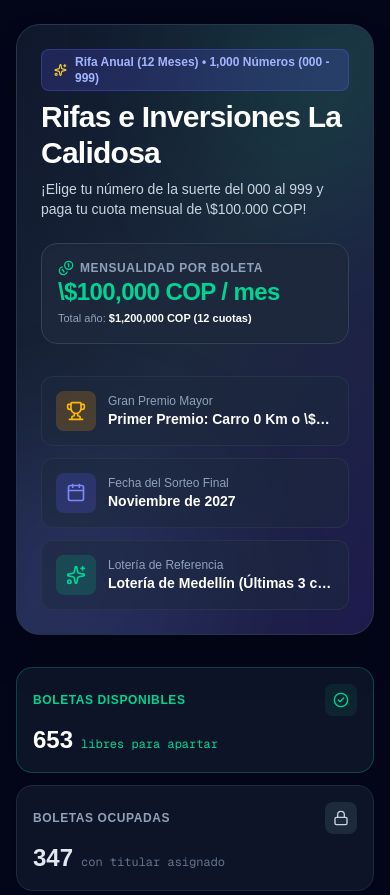
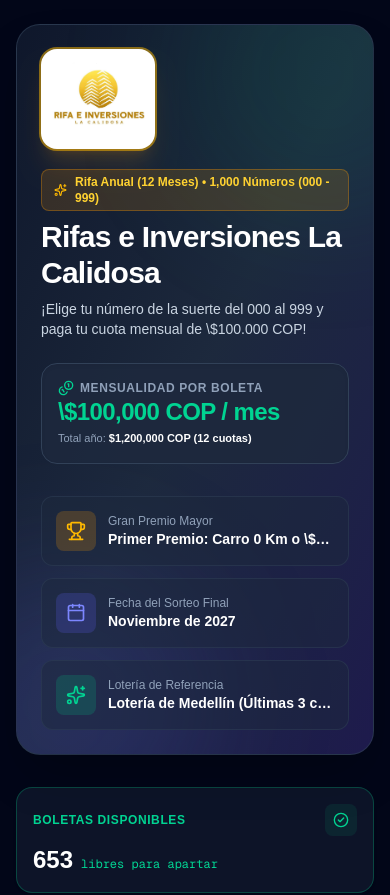
Before and after one commit to XhiroGame/rifa-app, a Next.js app: page / in a window 390 px wide. Shown: the top 895 px of the page. Built offline with nearby package versions, Linux system fonts and the light colour scheme.

Commit message:
feat: integrate official Rifa e Inversiones La Calidosa logo across header, modals, admin, footer, and favicon

```diff
--- a/src/app/admin/page.tsx
+++ b/src/app/admin/page.tsx
@@ -273,8 +273,12 @@ export default function AdminPage() {
       <main className="min-h-screen bg-slate-950 text-slate-100 flex items-center justify-center p-4">
         <div className="w-full max-w-md rounded-3xl bg-slate-900 border border-slate-800 p-8 shadow-2xl">
           <div className="text-center mb-6">
-            <div className="mx-auto flex h-14 w-14 items-center justify-center rounded-2xl bg-indigo-500/20 text-indigo-400 border border-indigo-500/30 mb-3">
-              <Lock className="h-7 w-7" />
+            <div className="mx-auto inline-flex items-center justify-center rounded-2xl bg-white p-3 shadow-xl shadow-amber-500/15 ring-2 ring-amber-400/50 mb-3">
+              <img
+                src="/logo-calidosa.png"
+                alt="Rifa e Inversiones La Calidosa"
+                className="h-20 w-auto object-contain"
+              />
             </div>
             <h1 className="text-2xl font-black text-white">Administración de la Rifa</h1>
             <p className="text-xs text-slate-400 mt-1">
@@ -383,8 +387,12 @@ export default function AdminPage() {
       <header className="border-b border-slate-800/80 bg-slate-900/90 backdrop-blur-md sticky top-0 z-30 px-4 sm:px-6 py-3.5">
         <div className="max-w-7xl mx-auto flex flex-wrap items-center justify-between gap-4">
           <div className="flex items-center gap-3">
-            <div className="flex h-9 w-9 items-center justify-center rounded-xl bg-indigo-500/20 text-indigo-400 border border-indigo-500/30">
-              <ShieldCheck className="h-5 w-5" />
+            <div className="flex h-10 w-10 items-center justify-center rounded-xl bg-white p-1 shadow-md ring-1 ring-amber-400/50 shrink-0">
+              <img
+                src="/icon-calidosa.png"
+                alt="La Calidosa"
+                className="h-full w-full object-contain"
+              />
             </div>
             <div>
               <h1 className="text-base font-bold text-white flex items-center gap-2">
--- a/src/app/layout.tsx
+++ b/src/app/layout.tsx
@@ -15,12 +15,22 @@ const geistMono = Geist_Mono({
 export const metadata: Metadata = {
   title: "Rifas e Inversiones La Calidosa | Rifa Anual 000-999",
   description: "Plataforma oficial de Rifas e Inversiones La Calidosa. Elige tu número del 000 al 999, abona tu cuota mensual y gestiona tu boleta con clave única hexadecimal.",
+  icons: {
+    icon: "/icon-calidosa.png",
+    shortcut: "/icon-calidosa.png",
+    apple: "/logo-calidosa.png",
+  },
+  openGraph: {
+    title: "Rifas e Inversiones La Calidosa | Plan de Premios 2027",
+    description: "Elige tu número de la suerte del 000 al 999 y abona tu cuota mensual de $100.000 COP.",
+    images: ["/logo-calidosa.png"],
+  },
 };
 
 export default function RootLayout({ children }: LayoutProps<"/">) {
   return (
     <html
-      lang="en"
+      lang="es"
       className={`${geistSans.variable} ${geistMono.variable} h-full antialiased`}
     >
       <body className="min-h-full flex flex-col">{children}</body>
--- a/src/app/page.tsx
+++ b/src/app/page.tsx
@@ -244,7 +244,14 @@ export default function Home() {
 
       {/* Footer */}
       <footer className="mt-16 border-t border-slate-800/80 py-8 text-center text-xs text-slate-500">
-        <p className="font-semibold text-slate-400">Rifas e Inversiones La Calidosa</p>
+        <div className="mx-auto mb-3 inline-flex items-center justify-center rounded-xl bg-white p-1.5 shadow-md ring-1 ring-amber-400/40">
+          <img
+            src="/logo-calidosa.png"
+            alt="Rifa e Inversiones La Calidosa"
+            className="h-11 w-auto object-contain"
+          />
+        </div>
+        <p className="font-semibold text-slate-300">Rifas e Inversiones La Calidosa</p>
         <p className="mt-1 text-slate-600">
           Plan 12 Meses (000 al 999) • Cuotas de $100.000 COP • Noviembre 2026 - Noviembre 2027
         </p>
--- a/src/components/CheckoutModal.tsx
+++ b/src/components/CheckoutModal.tsx
@@ -459,6 +459,16 @@ export const CheckoutModal: React.FC<CheckoutModalProps> = ({
           /* View 2: Formulario de Pago y Apartado */
           <div>
             <div className="mb-5">
+              <div className="flex items-center gap-2 mb-2">
+                <img
+                  src="/icon-calidosa.png"
+                  alt="La Calidosa"
+                  className="h-6 w-6 rounded-full bg-white p-0.5 ring-1 ring-amber-400/50 object-contain"
+                />
+                <span className="text-[11px] font-bold uppercase tracking-wider text-amber-300/90">
+                  Rifa e Inversiones La Calidosa
+                </span>
+              </div>
               <div className="flex flex-wrap items-center gap-2 mb-2">
                 <span className="font-mono text-2xl font-black text-white">
                   {isMultiPay ? `${activeTickets.length} Boletas Seleccionadas` : `Boleta #${ticket.numero}`}
--- a/src/components/Header.tsx
+++ b/src/components/Header.tsx
@@ -18,11 +18,21 @@ export const Header: React.FC<HeaderProps> = ({ config, isDemo }) => {
       <div className="absolute -bottom-24 -left-24 h-72 w-72 rounded-full bg-indigo-500/15 blur-3xl pointer-events-none" />
 
       <div className="relative z-10 flex flex-col gap-6">
-        {/* Main Title & Subtitle */}
+        {/* Main Title, Official Logo & Subtitle */}
         <div className="flex flex-col md:flex-row md:items-center md:justify-between gap-6">
+          <div className="flex flex-col sm:flex-row sm:items-center gap-5">
+            {/* Official Client Logo Badge */}
+            <div className="shrink-0 self-start sm:self-center rounded-2xl bg-white p-2.5 shadow-xl shadow-amber-500/15 ring-2 ring-amber-400/50">
+              <img
+                src="/logo-calidosa.png"
+                alt="Rifa e Inversiones La Calidosa"
+                className="h-20 sm:h-24 w-auto object-contain"
+              />
+            </div>
+
             <div className="space-y-2">
-            <div className="inline-flex items-center gap-2 rounded-lg bg-indigo-500/20 px-3 py-1 text-xs font-bold text-indigo-300 border border-indigo-500/30">
-              <Sparkles className="h-3.5 w-3.5 text-amber-300" />
+              <div className="inline-flex items-center gap-2 rounded-lg bg-amber-500/15 px-3 py-1 text-xs font-bold text-amber-300 border border-amber-500/30">
+                <Sparkles className="h-3.5 w-3.5 text-amber-400" />
                 <span>Rifa Anual (12 Meses) • 1,000 Números (000 - 999)</span>
               </div>
               <h1 className="text-3xl sm:text-4xl font-black tracking-tight text-white">
@@ -31,6 +41,7 @@ export const Header: React.FC<HeaderProps> = ({ config, isDemo }) => {
               <p className="text-slate-300 text-sm sm:text-base max-w-2xl">
                 {config.subtitle}
               </p>
+            </div>
           </div>
 
           {/* Ticket Price Box (Cuota Mensual + Total Anual) */}
--- a/src/components/TicketModal.tsx
+++ b/src/components/TicketModal.tsx
@@ -168,8 +168,18 @@ export const TicketModal: React.FC<TicketModalProps> = ({
           <X className="h-5 w-5" />
         </button>
 
-        {/* Header con Número */}
+        {/* Header con Logo y Número */}
         <div className="text-center mb-5">
+          <div className="flex items-center justify-center gap-2 mb-2.5">
+            <img
+              src="/icon-calidosa.png"
+              alt="La Calidosa"
+              className="h-6 w-6 rounded-full bg-white p-0.5 ring-1 ring-amber-400/50 object-contain"
+            />
+            <span className="text-[11px] font-bold uppercase tracking-wider text-amber-300/90">
+              Rifa e Inversiones La Calidosa
+            </span>
+          </div>
           <div className="inline-flex items-center justify-center rounded-2xl bg-slate-800/90 px-6 py-2.5 border border-slate-700 shadow-inner mb-2.5">
             <span className="text-xs uppercase font-bold tracking-widest text-slate-400 mr-2">Boleta</span>
             <span className="font-mono text-3xl sm:text-4xl font-black text-white tracking-widest">
```
Also changed, not shown: public/icon-calidosa.png (added), public/logo-calidosa.png (added). Lines whose indentation alone changed are shown as unchanged.
